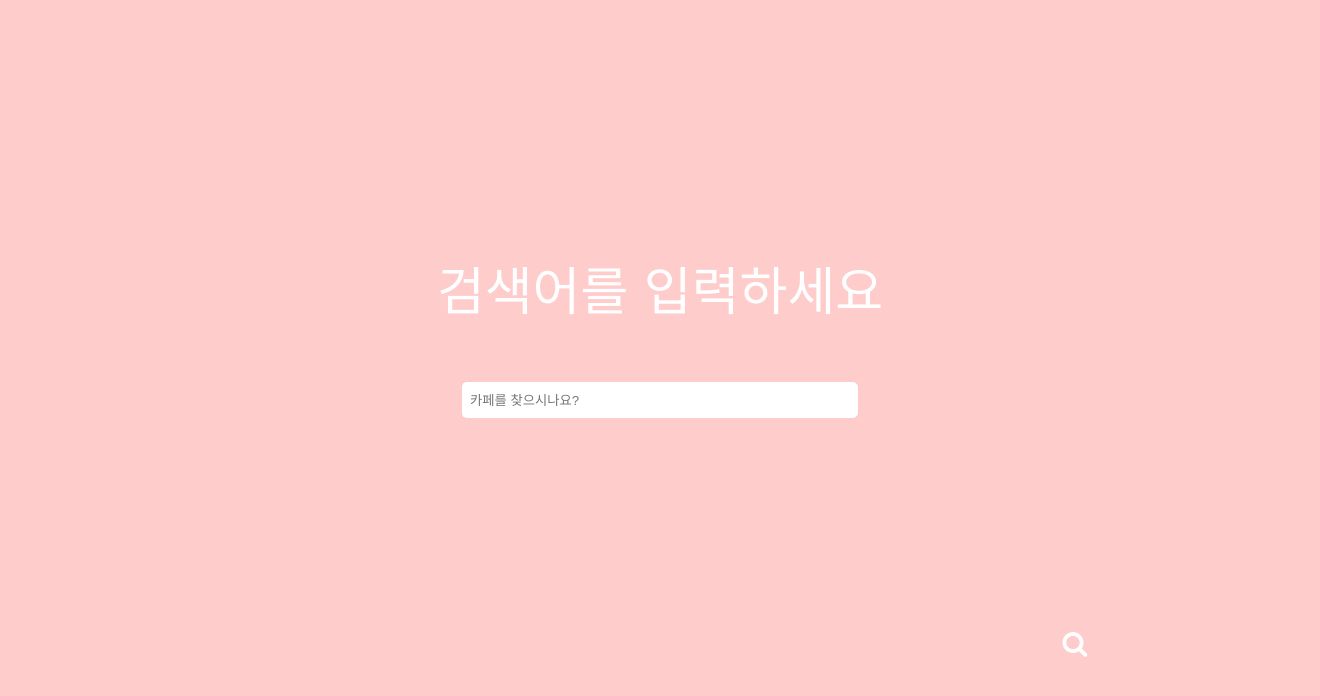
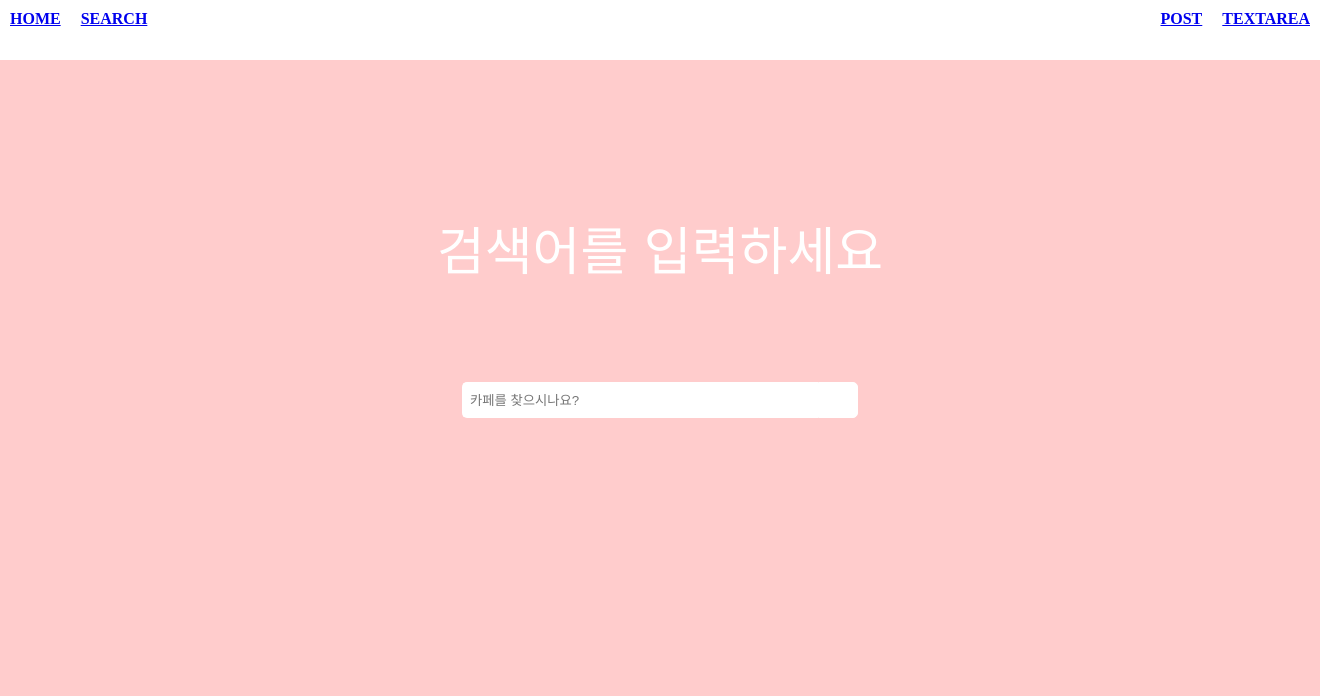
Before and after one commit to techofficer20/likelion7th_hackaton, a Django app: page / in a window 1320 px wide. Shown: the top 696 px of the page. Run offline with Django 3.2, Linux system fonts and the light colour scheme; parts of the project's set-up code (start-up, migrations or seed data) failed here and were passed over.

Commit message:
post update

```diff
--- a/cafeproject/postapp/templates/post.html
+++ b/cafeproject/postapp/templates/post.html
@@ -20,9 +20,12 @@
         <div class="row">
         {% for post in postss %}
 
+
+
         <div class="col-md-4">
           <div class="card mb-4 shadow-sm">
-            <img class="card-img-top" src="{{ post.image.url }}" alt=" Card image cap">
+            <!--<img class="card-img-top" src="{{ post.image.url }}" alt=" Card image cap">-->
+            <img src="{{ post.image.url }}" alt="..." class="img-thumbnail">
             <div class="card-body">
             <h5>{{ post.title }}</h5>
               <p class="card-text">{{ post.summary }}</p>
--- a/cafeproject/startpage/static/css/start.css
+++ b/cafeproject/startpage/static/css/start.css
@@ -5,7 +5,7 @@ body {
   text-align: center;
 }
 i {
-  padding-top: 250px;
+  padding-top: 150px;
   display: block;
   width: 500px;
   color: #fff;
@@ -56,3 +56,40 @@ i {
   left: 50%;
   transform: translate(-50%, -50%);
 }
+
+.pull-right {
+  float: left;
+  padding: 10px 10px;
+  padding-right: 10px;
+  display: inline;
+  color: black;
+  font-weight: bold;
+  text-decoration: none;
+}
+
+.header {
+  display: inline;
+}
+/*.pull-right a {
+  color: black;
+  font-display: right;
+  font-weight: bold;
+  padding: 10px 10px;
+  padding-top: 10px;
+  text-decoration: none;
+}*/
+.pull-left {
+  float: right;
+  color: black;
+  font-display: right;
+  font-weight: bold;
+  padding: 10px 10px;
+  padding-right: 10px;
+  text-decoration: none;
+  display: inline;
+}
+.head {
+  top: 60px;
+  height: 60px;
+  background: #ffffff;
+}
--- a/cafeproject/startpage/templates/start.html
+++ b/cafeproject/startpage/templates/start.html
@@ -5,9 +5,26 @@
         <title>hackaton sample</title>
         <!--head부분 css/bootstrap 스크립트 추가부분 따로 빼던가 안빼도 되고-->
         {% load staticfiles %}
-         <link rel="stylesheet" href="{% static 'css/start.css' %}?ver=1.1" >
+         <link rel="stylesheet" href="{% static 'css/start.css' %}?ver=1.5" >
         <link href="https://fonts.googleapis.com/css?family=Do+Hyeon|Lato&display=swap" rel="stylesheet">
-        <link rel="stylesheet" type="text/css" href="https://maxcdn.bootstrapcdn.com/font-awesome/4.7.0/css/font-awesome.min.css">
+        <!--<link rel="stylesheet" type="text/css" href="https://maxcdn.bootstrapcdn.com/font-awesome/4.7.0/css/font-awesome.min.css">-->
+        <!--header-->
+      <div class ="head">
+        <ul class="header">
+
+
+                <li class="pull-right"><a href="{%url 'start'%}">HOME</a></li>
+                <li class="pull-right"><a href="{%url 'index'%}">SEARCH</a></li>
+
+
+                <li class="pull-left"><a href="#">TEXTAREA</a></li>
+                <li class="pull-left"><a href="{% url 'post' %}">POST</a></li>
+
+
+            </ul>
+
+        </div>
+
     </head>
 
     <!--body 시작-->
```
Also changed, not shown: cafeproject/static/css/start.css (+38 -1 lines), cafeproject/_db.sqlite3 (added), cafeproject/db.sqlite3, cafeproject/media/images/초록지붕_Y4HCNS1.jpg (added), cafeproject/media/images/패션5_k3kcSDM.jpg (added).
